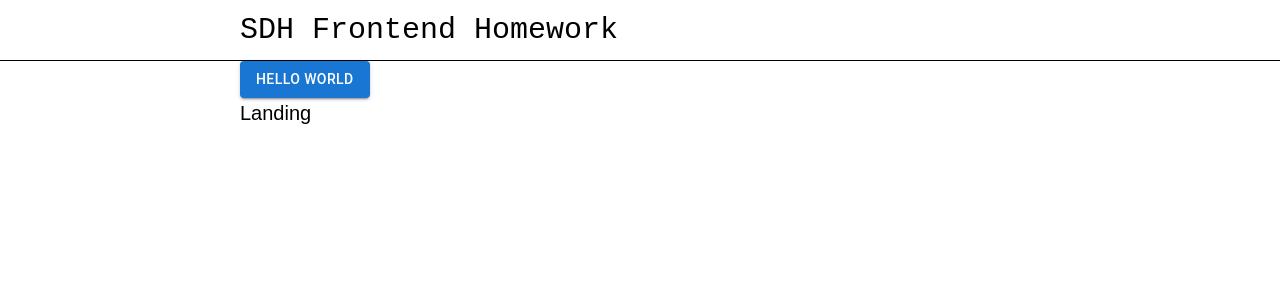
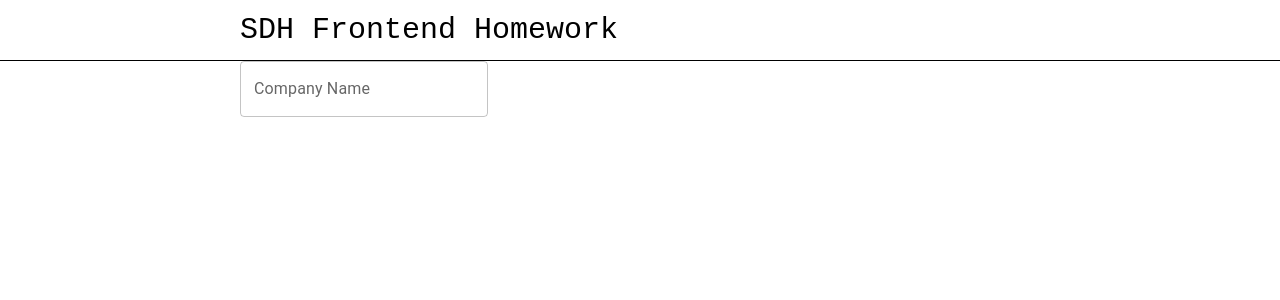
Before and after one commit to kownacki/startup-house-task, a React (Create React App) app: page / in a window 1280 px wide. Shown: the top 300 px of the page. Built offline with nearby package versions, Linux system fonts and the light colour scheme.

Commit message:
Add search input.

```diff
--- a/src/App.tsx
+++ b/src/App.tsx
@@ -1,5 +1,4 @@
 import React, { FC } from 'react';
-import Button from '@mui/material/Button';
 import { Routes, Route } from 'react-router-dom';
 import styled from 'styled-components';
 import { ROOT_PATH, DETAILS_PATH, MAIN_WIDTH } from './contants';
@@ -21,7 +20,6 @@
     <Root>
       <Header />
       <Main>
-        <Button variant="contained">Hello World</Button>
         <Routes>
           <Route path={ROOT_PATH} element={<Landing />} />
           <Route path={DETAILS_PATH} element={<Details />} />
--- a/src/Landing.tsx
+++ b/src/Landing.tsx
@@ -1,4 +1,5 @@
 import React, { FC } from 'react';
+import { TextField } from '@mui/material';
 import styled from 'styled-components';
 
 const Root = styled.div`
@@ -7,7 +8,7 @@
 export const Landing: FC = () => {
   return (
     <Root>
-      Landing
+      <TextField id="outlined-basic" label="Company Name" variant="outlined" />
     </Root>
   );
 };
```
